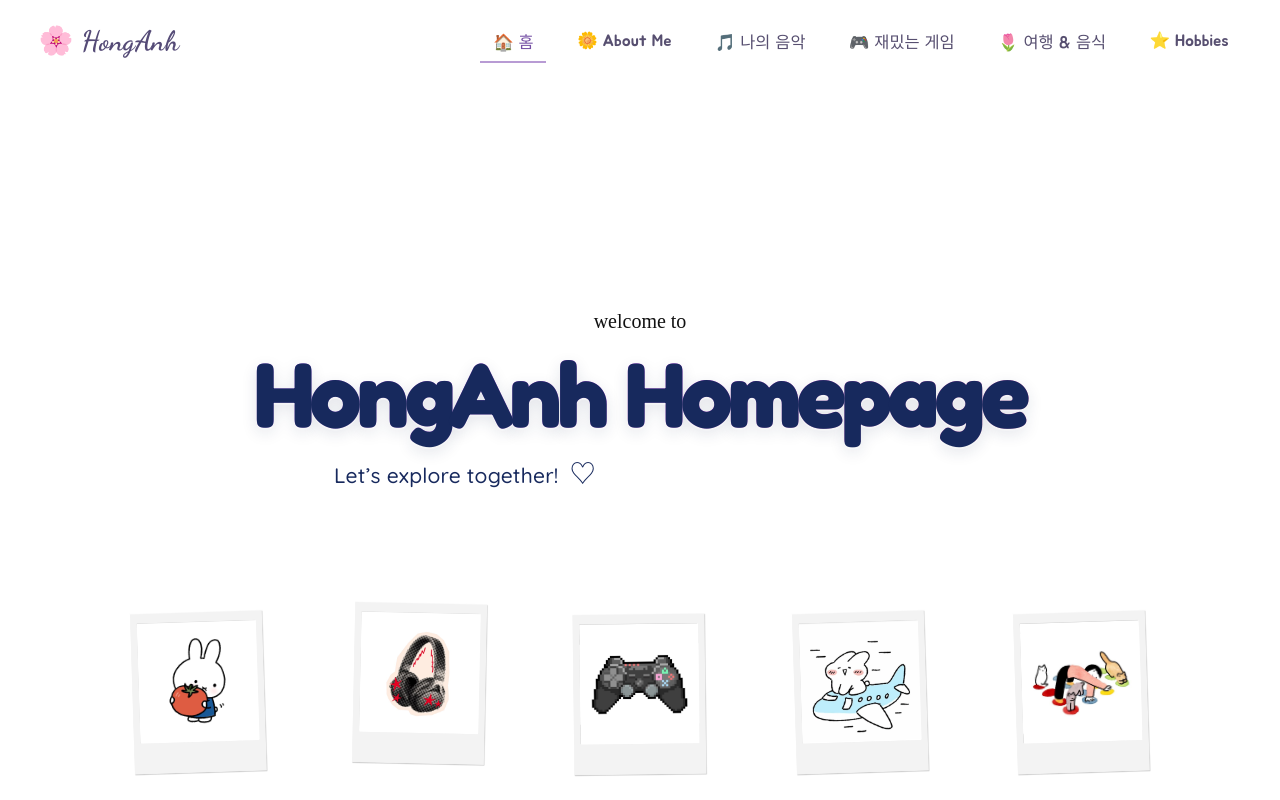
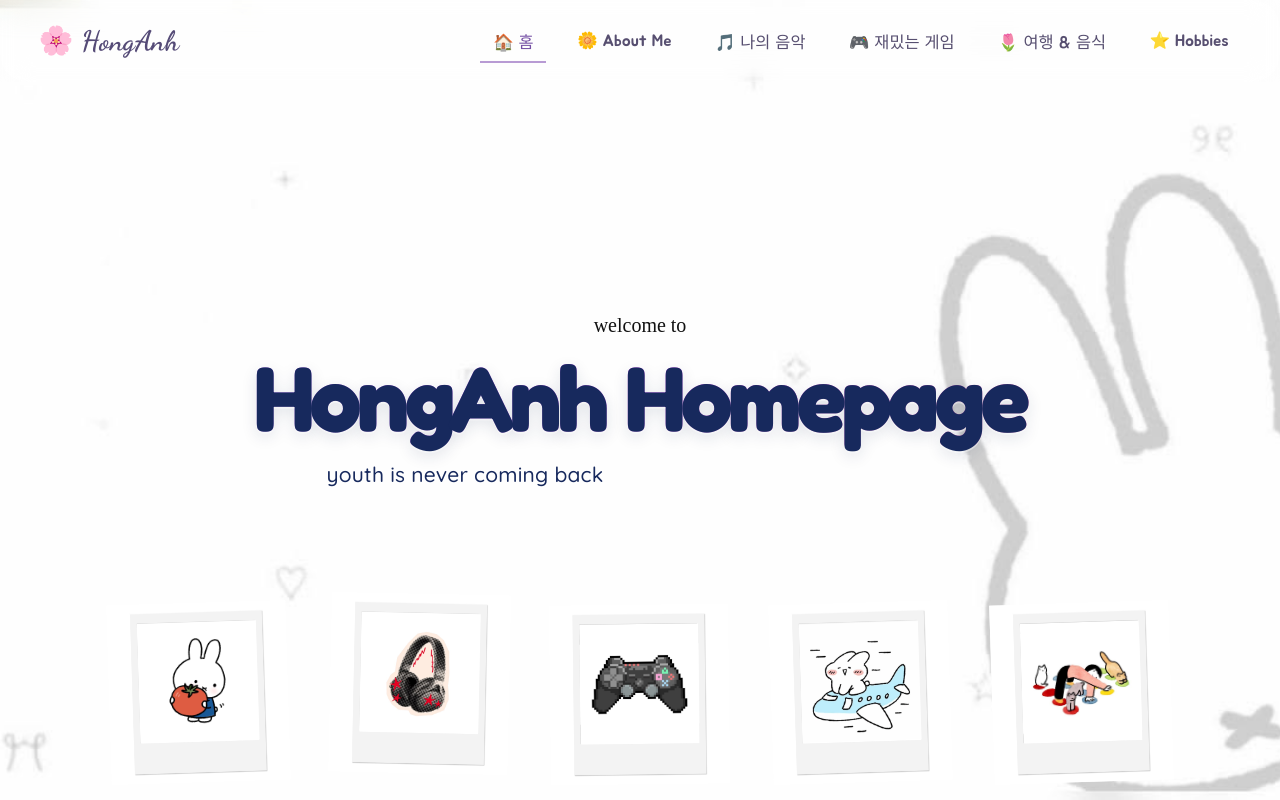
Before and after one commit to honganh-maker/honganh-main.github.io, a plain HTML site: page index.html in a window 1280 px wide. Drawn offline with Linux system fonts and the light colour scheme; a web font is replaced by a local one.

Commit message:
Keep rabbit background and link homepage tagline

```diff
--- a/index.html
+++ b/index.html
@@ -812,10 +812,27 @@
         /* Clean, pure white home background */
         body.home-mode { background: #fff !important; }
         body.home-mode .hero-banner {
-            background: #fff !important;
-            background-image: none !important;
+            background-color: #fff !important;
+            background-image: url('assets/home-hero-background.jpg') !important;
+            background-position: center center;
+            background-size: cover;
+            background-repeat: no-repeat;
         }
         body.home-mode .hero-banner::after { display: none !important; content: none !important; }
+
+
+        body.home-mode .hero-subtitle-link {
+            color: inherit;
+            text-decoration: none;
+            cursor: pointer;
+            transition: opacity .2s ease;
+        }
+        body.home-mode .hero-subtitle-link:hover,
+        body.home-mode .hero-subtitle-link:focus-visible {
+            opacity: .78;
+            text-decoration: underline;
+            text-underline-offset: .2em;
+        }
 
     </style>
 </head>
@@ -848,7 +865,7 @@
             <div class="hero-title-card">
                 <p class="hero-kicker">welcome to</p>
                 <h1 class="hero-title"><span>HongAnh</span><span>Homepage</span></h1>
-                <p class="hero-subtitle">Let’s explore together! <span class="hero-heart" aria-hidden="true">♡</span></p>
+                <p class="hero-subtitle"><a class="hero-subtitle-link" href="#about" onclick="showSection('about'); return false;">youth is never coming back</a></p>
             </div>
             <button class="explore-button" type="button" onclick="document.getElementById('homeCards').scrollIntoView({behavior:'smooth',block:'center'})"><span class="explore-flower" aria-hidden="true">✿</span> Explore my world <span aria-hidden="true">→</span></button>
         </div>
```
